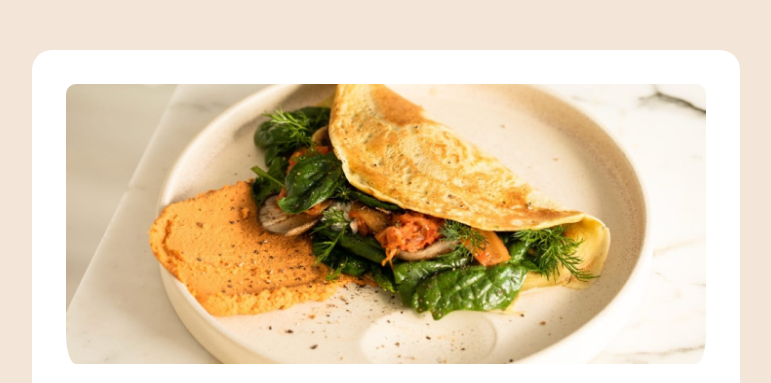
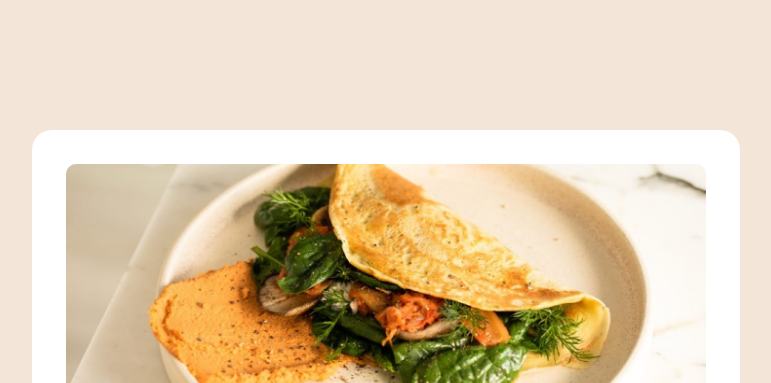
Before and after one commit to Jerushapreethiraj/Recipe-page, a plain HTML site: page index.html in a window 1280 px wide. Shown: the part 203-586 px from the top of the page, without its empty margins (254-1025 px from the left). Drawn offline with Linux system fonts and the light colour scheme.

Commit message:
Update style.css

```diff
--- a/style.css
+++ b/style.css
@@ -4,7 +4,7 @@ body
     display: grid;
     place-items: center;
     place-content: center;
-    height: 280vh;
+    height: 300vh;
 }
 #card1
 {
```
